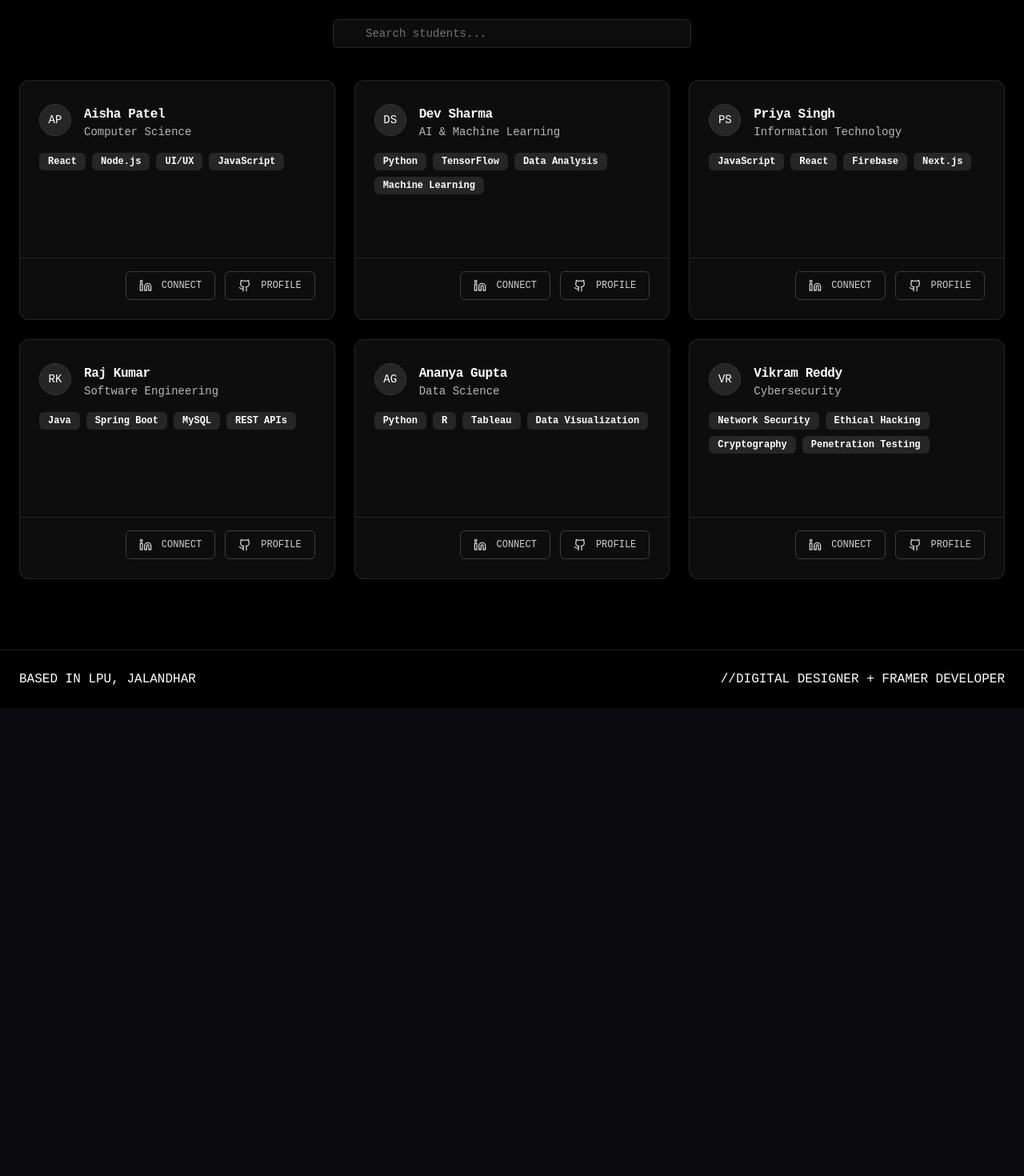
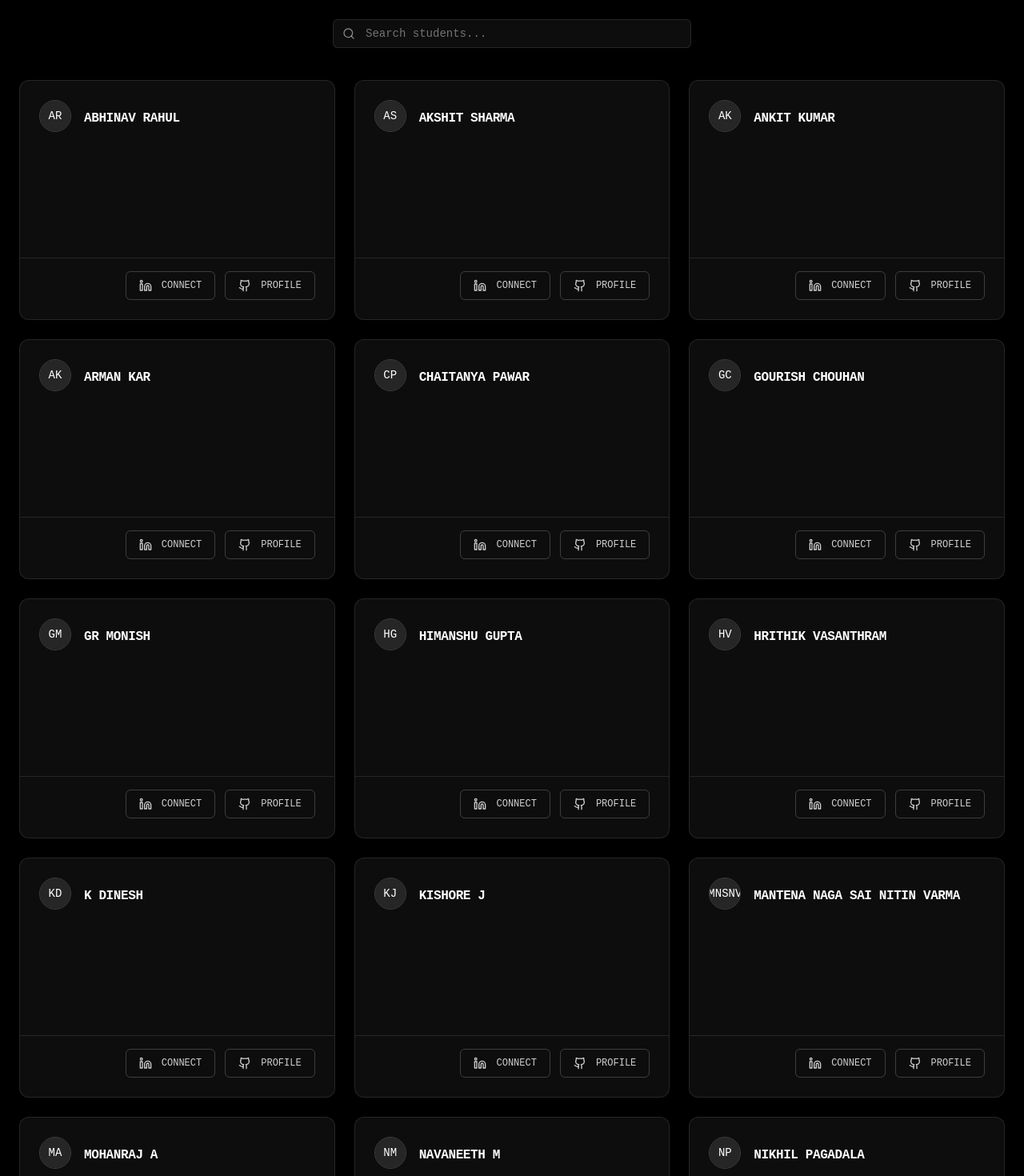
Before and after one commit to kdinesh24/S65-Portfolio, a Next.js app: page /students in a window 1280 px wide. Shown: the part 260-1730 px from the top of the page at 80% size. Before the commit the page ends 1145 px from the top, so only its background shows below. Built offline with nearby package versions, Linux system fonts and the light colour scheme.

Commit message:
pre-production

```diff
--- a/src/app/mentors/page.tsx
+++ b/src/app/mentors/page.tsx
@@ -24,7 +24,7 @@ const mentorsData = [
         expertise: ["Creative Thinking", "Communication", "Management Skills"],
         experience: "1+ years",
         projects: "2",
-        avatar: "https://media.licdn.com/dms/image/v2/D4D03AQHojOkCJJDHEA/profile-displayphoto-shrink_800_800/profile-displayphoto-shrink_800_800/0/1687773530884?e=1748476800&v=beta&t=Tek-50m1ep23jXOGoSzLV0LvgM43KGcu93533rzGBBA",
+        avatar: "/images/riza.jpg",
         linkedin: "https://www.linkedin.com/in/rizayeasmin",
         github: "https://github.com/codewithriza",
     },
@@ -35,7 +35,7 @@ const mentorsData = [
         expertise: ["Web Deveeopment", "Prompt Engineering", "Data Structures"],
         experience: "12+ years",
         projects: "100+",
-        avatar: "https://avatars.githubusercontent.com/u/115514170?v=4",
+        avatar: "/images/shashwat.jpg",
         linkedin: "https://www.linkedin.com/in/shashwat-mahendra-214598163",
         github: "https://github.com/Shashwat2104",
     },
@@ -97,12 +97,12 @@ export default function MentorsPage() {
             <header className="flex justify-between items-center p-6">
                 <div className="flex items-center space-x-4">
                     <span className="font-mono text-lg">
-                        LOCAL - {currentTime}
+                        LOCAL - <strong>{currentTime}</strong>
                     </span>
                 </div>
                 <div className="flex items-center space-x-4">
                     <Link href="/">
-                        <button className="font-mono text-white px-4 py-1 rounded-full hover:bg-white/10 transition-colors">
+                        <button className="font-mono text-white px-4 py-1 rounded-full hover:bg-white hover:text-black transition-colors">
                             ← BACK TO HOME
                         </button>
                     </Link>
@@ -119,7 +119,7 @@ export default function MentorsPage() {
 
                 <div className="text-center mb-16">
                     <h1 className="font-mono text-7xl font-bold tracking-tighter">
-                        THE-MENTORS
+                        OUR-MENTORS
                     </h1>
                 </div>
 
@@ -213,7 +213,7 @@ export default function MentorsPage() {
                                             )
                                         }
                                     >
-                                        <Linkedin className="h-4 w-4 mr-1" />
+                                        <Linkedin className="h-3 w-3 mr-1" />
                                         CONNECT
                                     </Button>
                                     <Button
@@ -223,7 +223,7 @@ export default function MentorsPage() {
                                             window.open(mentor.github, "_blank")
                                         }
                                     >
-                                        <Github className="h-4 w-4 mr-1" />
+                                        <Github className="h-3 w-3 mr-1" />
                                         PROFILE
                                     </Button>
                                 </div>
--- a/src/app/projects/page.tsx
+++ b/src/app/projects/page.tsx
@@ -45,6 +45,15 @@ const projectsData = [
     },
     {
         id: 4,
+        title: "Recursive Portfolio",
+        description:
+            "Showcasing Kalvium Squad 65's talent! Explore impressive projects, connect with skilled developers, and witness the innovation born from this dynamic cohort.",
+        tech: ["Next.js", "TailwindCSS", "Shadcn-UI", "TypeScript"],
+        github: "https://github.com/kdinesh24/S65-Portfolio",
+        website: "",
+    },
+    {
+        id: 5,
         title: "Rant+ Online Chat App",
         description:
             "Chat instantly with friends and groups. Fast, secure, and simple real-time messaging with media sharing, emojis, and notifications—all in one easy-to-use, modern chat app.",
@@ -115,12 +124,12 @@ export default function ProjectsPage() {
             <header className="flex justify-between items-center p-6">
                 <div className="flex items-center space-x-4">
                     <span className="font-mono text-lg">
-                        LOCAL - {currentTime}
+                        LOCAL - <strong>{currentTime}</strong>
                     </span>
                 </div>
                 <div className="flex items-center space-x-4">
                     <Link href="/">
-                        <button className="font-mono text-white px-4 py-1 rounded-full hover:bg-white/10 transition-colors">
+                        <button className="font-mono text-white px-4 py-1 rounded-full hover:bg-white hover:text-black transition-colors">
                             ← BACK TO HOME
                         </button>
                     </Link>
@@ -137,7 +146,7 @@ export default function ProjectsPage() {
 
                 <div className="text-center mb-16">
                     <h1 className="font-mono text-7xl font-bold tracking-tighter">
-                        THE-PROJECTS
+                        OUR-PROJECTS
                     </h1>
                 </div>
 
--- a/src/app/students/page.tsx
+++ b/src/app/students/page.tsx
@@ -14,67 +14,192 @@ import { Input } from "@/components/ui/input";
 import { Badge } from "@/components/ui/badge";
 import { Avatar, AvatarFallback } from "@/components/ui/avatar";
 import { Button } from "@/components/ui/button";
-import { Github, Linkedin } from "lucide-react";
+import { Search, Github, Linkedin } from "lucide-react";
 
 const studentsData = [
     {
         id: 1,
-        name: "Aisha Patel",
-        course: "Computer Science",
-        skills: ["React", "Node.js", "UI/UX", "JavaScript"],
+        name: "ABHINAV RAHUL",
+        skills: [],
         avatar: "",
-        github: "https://github.com/aishapatel",
-        linkedin: "https://linkedin.com/in/aishapatel",
+        github: "",
+        linkedin: "",
     },
     {
         id: 2,
-        name: "Dev Sharma",
-        course: "AI & Machine Learning",
-        skills: ["Python", "TensorFlow", "Data Analysis", "Machine Learning"],
+        name: "AKSHIT SHARMA",
+        skills: [],
         avatar: "",
-        github: "https://github.com/devsharma",
-        linkedin: "https://linkedin.com/in/devsharma",
+        github: "",
+        linkedin: "",
     },
     {
         id: 3,
-        name: "Priya Singh",
-        course: "Information Technology",
-        skills: ["JavaScript", "React", "Firebase", "Next.js"],
+        name: "ANKIT KUMAR",
+        skills: [],
         avatar: "",
-        github: "https://github.com/priyasingh",
-        linkedin: "https://linkedin.com/in/priyasingh",
+        github: "",
+        linkedin: "",
     },
     {
         id: 4,
-        name: "Raj Kumar",
-        course: "Software Engineering",
-        skills: ["Java", "Spring Boot", "MySQL", "REST APIs"],
+        name: "ARMAN KAR",
+        skills: [],
         avatar: "",
-        github: "https://github.com/rajkumar",
-        linkedin: "https://linkedin.com/in/rajkumar",
+        github: "",
+        linkedin: "",
     },
     {
         id: 5,
-        name: "Ananya Gupta",
-        course: "Data Science",
-        skills: ["Python", "R", "Tableau", "Data Visualization"],
+        name: "CHAITANYA PAWAR",
+        skills: [],
         avatar: "",
-        github: "https://github.com/ananyagupta",
-        linkedin: "https://linkedin.com/in/ananyagupta",
+        github: "",
+        linkedin: "",
     },
     {
         id: 6,
-        name: "Vikram Reddy",
-        course: "Cybersecurity",
-        skills: [
-            "Network Security",
-            "Ethical Hacking",
-            "Cryptography",
-            "Penetration Testing",
-        ],
+        name: "GOURISH CHOUHAN",
+        skills: [],
         avatar: "",
-        github: "https://github.com/vikramreddy",
-        linkedin: "https://linkedin.com/in/vikramreddy",
+        github: "",
+        linkedin: "",
+    },
+    {
+        id: 7,
+        name: "GR MONISH",
+        skills: [],
+        avatar: "",
+        github: "",
+        linkedin: "",
+    },
+    {
+        id: 8,
+        name: "HIMANSHU GUPTA",
+        skills: [],
+        avatar: "",
+        github: "",
+        linkedin: "",
+    },
+    {
+        id: 9,
+        name: "HRITHIK VASANTHRAM",
+        skills: [],
+        avatar: "",
+        github: "",
+        linkedin: "",
+    },
+    {
+        id: 10,
+        name: "K DINESH",
+        skills: [],
+        avatar: "",
+        github: "",
+        linkedin: "",
+    },
+    {
+        id: 11,
+        name: "KISHORE J",
+        skills: [],
+        avatar: "",
+        github: "",
+        linkedin: "",
+    },
+    {
+        id: 12,
+        name: "MANTENA NAGA SAI NITIN VARMA",
+        skills: [],
+        avatar: "",
+        github: "",
+        linkedin: "",
+    },
+    {
+        id: 13,
+        name: "MOHANRAJ A",
+        skills: [],
+        avatar: "",
+        github: "",
+        linkedin: "",
+    },
+    {
+        id: 14,
+        name: "NAVANEETH M",
+        skills: [],
+        avatar: "",
+        github: "",
+        linkedin: "",
+    },
+    {
+        id: 15,
+        name: "NIKHIL PAGADALA",
+        skills: [],
+        avatar: "",
+        github: "",
+        linkedin: "",
+    },
+    {
+        id: 16,
+        name: "NISHAT AYUB",
+        skills: [],
+        avatar: "",
+        github: "",
+        linkedin: "",
+    },
+    {
+        id: 17,
+        name: "P PURUSHOTTAM NAIDU",
+        skills: [],
+        avatar: "",
+        github: "",
+        linkedin: "",
+    },
+    {
+        id: 18,
+        name: "ROHIT KUMAR",
+        skills: [],
+        avatar: "",
+        github: "",
+        linkedin: "",
+    },
+    {
+        id: 19,
+        name: "ROHITRAJ K.A",
+        skills: [],
+        avatar: "",
+        github: "",
+        linkedin: "",
+    },
+    {
+        id: 20,
+        name: "SAJIN SAJI GEORGE",
+        skills: [],
+        avatar: "",
+        github: "",
+        linkedin: "",
+    },
+    {
+        id: 21,
+        name: "SANJEEV M.S",
+        skills: [],
+        avatar: "",
+        github: "",
+        linkedin: "",
+    },
+    {
+        id: 22,
+        name: "SHUBH NAWANI",
+        skills: [],
+        avatar: "",
+        github: "",
+        linkedin: "",
+    },
+    {
+        id: 23,
+        name: "SUJAL BHATT",
+        skills: [],
+        avatar: "",
+        github: "",
+        linkedin: "",
     },
 ];
 
@@ -105,7 +230,6 @@ export default function StudentsPage() {
     const filteredStudents = studentsData.filter(
         (student) =>
             student.name.toLowerCase().includes(searchTerm.toLowerCase()) ||
-            student.course.toLowerCase().includes(searchTerm.toLowerCase()) ||
             student.skills.some((skill) =>
                 skill.toLowerCase().includes(searchTerm.toLowerCase())
             )
@@ -137,12 +261,12 @@ export default function StudentsPage() {
             <header className="flex justify-between items-center p-6">
                 <div className="flex items-center space-x-4">
                     <span className="font-mono text-lg">
-                        LOCAL - {currentTime}
+                        LOCAL - <strong>{currentTime}</strong>
                     </span>
                 </div>
                 <div className="flex items-center space-x-4">
                     <Link href="/">
-                        <button className="font-mono text-white px-4 py-1 rounded-full hover:bg-white/10 transition-colors">
+                        <button className="font-mono text-white px-4 py-1 rounded-full hover:bg-white hover:text-black transition-colors">
                             ← BACK TO HOME
                         </button>
                     </Link>
@@ -159,12 +283,13 @@ export default function StudentsPage() {
 
                 <div className="text-center mb-16">
                     <h1 className="font-mono text-7xl font-bold tracking-tighter">
-                        THE-STUDENTS
+                        OUR-STUDENTS
                     </h1>
                 </div>
 
                 <div className="mb-10 max-w-md mx-auto">
                     <div className="relative mb-4">
+                        <Search className="absolute left-3 top-1/2 transform -translate-y-1/2 text-white/50 w-4 h-4" />
                         <Input
                             type="text"
                             placeholder="Search students..."
@@ -194,9 +319,6 @@ export default function StudentsPage() {
                                     <CardTitle className="font-mono text-base">
                                         {student.name}
                                     </CardTitle>
-                                    <CardDescription className="text-white/70 font-mono text-sm">
-                                        {student.course}
-                                    </CardDescription>
                                 </div>
                             </CardHeader>
                             <CardContent className="flex-grow">
@@ -228,7 +350,7 @@ export default function StudentsPage() {
                                             )
                                         }
                                     >
-                                        <Linkedin className="h-3 w-3 mr-1" />{" "}
+                                        <Linkedin className="h-3 w-3 mr-1" />
                                         CONNECT
                                     </Button>
                                     <Button
@@ -241,7 +363,7 @@ export default function StudentsPage() {
                                             )
                                         }
                                     >
-                                        <Github className="h-3 w-3 mr-1" />{" "}
+                                        <Github className="h-3 w-3 mr-1" />
                                         PROFILE
                                     </Button>
                                 </div>
--- a/src/components/hero-section.tsx
+++ b/src/components/hero-section.tsx
@@ -52,22 +52,23 @@ export default function LandingPage() {
             <header className="flex justify-between items-center p-6">
                 <div className="flex items-center space-x-4">
                     <span className="font-mono text-lg">
-                        LOCAL - {currentTime}
+                        LOCAL - <strong>{currentTime}</strong>
                     </span>
                 </div>
+
                 <div className="flex items-center space-x-4">
                     <Link href="/projects">
-                        <button className="font-mono text-white px-4 py-1 rounded-full hover:bg-white/10 transition-colors">
+                        <button className="font-mono text-white px-4 py-1 rounded-full hover:bg-white hover:text-black transition-colors">
                             PROJECTS
                         </button>
                     </Link>
                     <Link href="/students">
-                        <button className="font-mono text-white px-4 py-1 rounded-full hover:bg-white/10 transition-colors">
+                        <button className="font-mono text-white px-4 py-1 rounded-full hover:bg-white hover:text-black transition-colors">
                             STUDENTS
                         </button>
                     </Link>
                     <Link href="/mentors">
-                        <button className="font-mono text-white px-4 py-1 rounded-full hover:bg-white/10 transition-colors">
+                        <button className="font-mono text-white px-4 py-1 rounded-full hover:bg-white hover:text-black transition-colors">
                             MENTORS
                         </button>
                     </Link>
@@ -84,7 +85,7 @@ export default function LandingPage() {
 
                 <div className="text-center">
                     <h1 className="font-mono text-9xl font-bold tracking-tighter mb-8">
-                        SQUAD-65
+                        KALVIUM-SQUAD-65
                     </h1>
                     <p className="font-mono text-lg mt-2">
                         CRAFTED TO PROVE WE KNOW WHAT WE'RE DOING. A LITTLE FLEX{" "}
@@ -94,12 +95,12 @@ export default function LandingPage() {
                 </div>
             </main>
 
-            <footer className="absolute bottom-0 left-0 right-0 p-6 flex justify-between items-center">
+            {/* <footer className="absolute bottom-0 left-0 right-0 p-6 flex justify-between items-center">
                 <div className="font-mono">BASED IN LPU, JALANDHAR</div>
                 <div className="font-mono">
                     //DIGITAL DESIGNER + FRAMER DEVELOPER
                 </div>
-            </footer>
+            </footer> */}
         </div>
     );
 }
--- a/src/components/testimonial-carousel.tsx
+++ b/src/components/testimonial-carousel.tsx
@@ -11,28 +11,118 @@ interface Testimonial {
 const testimonials: Testimonial[] = [
     {
         id: "t1",
-        quote: "DAVID'S WORK SPEAKS FOR ITSELF—METICULOUSLY CRAFTED, VISUALLY CAPTIVATING, AND SEAMLESSLY INTEGRATED WITH OUR BRAND'S ETHOS. THEY ARE A TRUE ASSET, CONSISTENTLY DELIVERS EXPERIENCE AND ENGAGEMENT.",
-        author: "MICHAEL VASIEN",
+        quote: "",
+        author: "ABHINAV RAHUL",
     },
     {
         id: "t2",
-        quote: "STRONGLY SUGGESTED! GUETABERT DAVIDSON EXCEEDED EXPECTATIONS. STRIKING WEBSITE AND ALSO OFFERED PRICELESS ADVICE FOR ENHANCING INTERNET VISIBILITY.",
-        author: "RICK O'CONNELL",
+        quote: "",
+        author: "AKSHIT SHARMA",
     },
     {
         id: "t3",
-        quote: "ENOUGH GOOD THINGS ABOUT. HAVE AN INCREDIBLE TRANSFORMING IDEAS INTO STUNNING DESIGNS.",
-        author: "MACKIE",
+        quote: "",
+        author: "ANKIT KUMAR",
     },
     {
         id: "t4",
-        quote: "PROFESSIONAL FROM START TO FINISH. THE SITE DESIGN CAPTURED EXACTLY WHAT WE WERE LOOKING FOR AND THE ONGOING SUPPORT HAS BEEN EXCEPTIONAL.",
-        author: "SARAH CHEN",
+        quote: "",
+        author: "ARMAN KAR",
     },
     {
         id: "t5",
-        quote: "WHAT IMPRESSED ME MOST WAS THE SPEED AND EFFICIENCY WITHOUT COMPROMISING ON QUALITY. THE PROJECT WAS DELIVERED AHEAD OF SCHEDULE WITH ALL REQUIREMENTS MET.",
-        author: "JAMES WATSON",
+        quote: "",
+        author: "CHAITANYA PAWAR",
+    },
+    {
+        id: "t6",
+        quote: "",
+        author: "GOURISH CHOUHAN",
+    },
+    {
+        id: "t7",
+        quote: "",
+        author: "GR MONISH",
+    },
+    {
+        id: "t8",
+        quote: "",
+        author: "HIMANSHU GUPTA",
+    },
+    {
+        id: "t9",
+        quote: "",
+        author: "HRITHIK VASANTHRAM",
+    },
+    {
+        id: "t10",
+        quote: "",
+        author: "K DINESH",
+    },
+    {
+        id: "t11",
+        quote: "",
+        author: "KISHORE J",
+    },
+    {
+        id: "t12",
+        quote: "",
+        author: "MANTENA NAGA SAI NITIN VARMA",
+    },
+    {
+        id: "t13",
+        quote: "",
+        author: "MOHANRAJ A",
+    },
+    {
+        id: "t14",
+        quote: "",
+        author: "NAVANEETH M",
+    },
+    {
+        id: "t15",
+        quote: "",
+        author: "NIKHIL PAGADALA",
+    },
+    {
+        id: "t16",
+        quote: "",
+        author: "NISHAT AYUB",
+    },
+    {
+        id: "t17",
+        quote: "",
+        author: "P PURUSHOTTAM NAIDU",
+    },
+    {
+        id: "t18",
+        quote: "",
+        author: "ROHIT KUMAR",
+    },
+    {
+        id: "t19",
+        quote: "",
+        author: "ROHITRAJ K.A",
+    },
+    {
+        id: "t20",
+        quote: "",
+        author: "SAJIN SAJI GEORGE",
+    },
+    {
+        id: "t21",
+        quote: "",
+        author: "SANJEEV M.S",
+    },
+    {
+        id: "t22",
+        quote: "",
+        author: "SHUBH NAWANI",
+    },
+    {
+        id: "t23",
+        quote: "",
+        author: "SUJAL BHATT",
     },
 ];
 
@@ -46,12 +136,6 @@ export default function TestimonialCarousel() {
 
     return (
         <div className="relative bg-black text-white font-mono py-32 overflow-hidden">
-            <div className="max-w-7xl mx-auto px-6 lg:px-8 mb-20 text-center">
-                <h2 className="text-5xl md:text-6xl font-bold tracking-tight mb-3">
-                    SOMETHING ABOUT US
-                </h2>
-            </div>
-
             <div className="relative">
                 <div className="overflow-hidden">
                     {isClient && (
--- a/tailwind.config.ts
+++ b/tailwind.config.ts
@@ -10,8 +10,8 @@ const config: Config = {
     theme: {
         extend: {
             fontFamily: {
-                sans: ["Geist Mono", "monospace"],
-                mono: ["Geist Mono", "monospace"],
+                sans: ["JetBrains Mono", "monospace"],
+                mono: ["JetBrains Mono", "monospace"],
             },
             borderRadius: {
                 lg: "var(--radius)",
```
Also changed, not shown: public/images/riza.jpg (added), public/images/shashwat.jpg (added).
